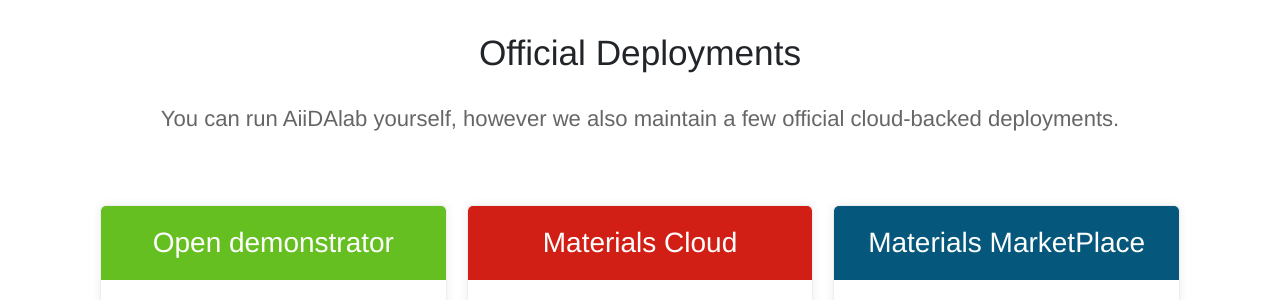
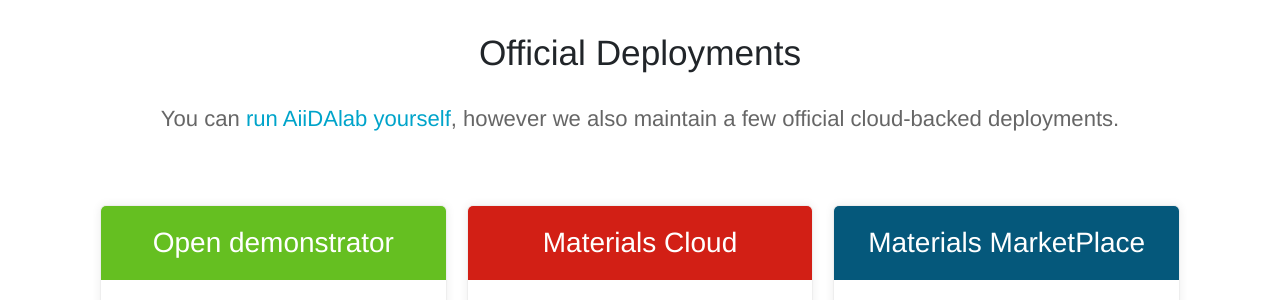
Before and after one commit to edan-bainglass/aiidalab-website, a Jekyll site: the page built from deployments.html, in a window 1280 px wide. Shown: the part 216-516 px from the top of the page. Built offline with Jekyll 4.4.1, drawn with Linux system fonts in a browser that asks for light colours; part of the change alters nothing that is shown.

```diff
--- a/deployments.html
+++ b/deployments.html
@@ -1,7 +1,7 @@
 ---
 title: Deployments
 heading: Official Deployments
-description: You can run AiiDAlab yourself, however we also maintain a few official cloud-backed deployments.
+description: You can <a href="https://aiidalab.readthedocs.io/en/latest/usage/index.html#aiidalab-launch">run AiiDAlab yourself</a>, however we also maintain a few official cloud-backed deployments.
 deployments_table:
   - name: Open demonstrator
     color: "#65BF21"
```
